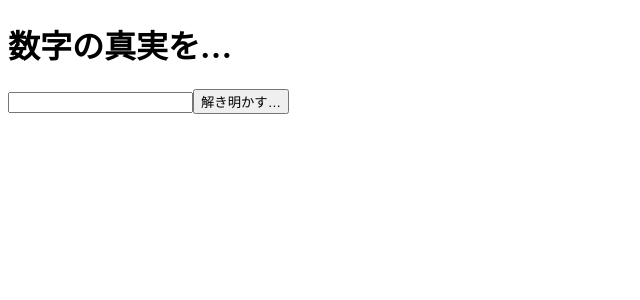
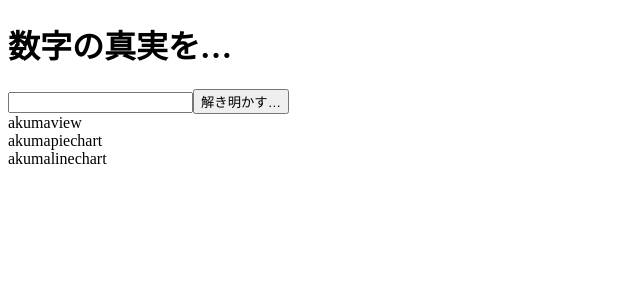
Before and after one commit to takuminish/666tool-React, a React (Create React App) app: page / in a window 1280 px wide. Shown: the top 300 px of the page, without its empty margins (0-640 px from the left). Built offline with nearby package versions, Linux system fonts and the light colour scheme.

Commit message:
必要なcomponentの作成

```diff
--- /dev/null
+++ b/src/components/AkumaChart.js
@@ -0,0 +1,16 @@
+import React from 'react'
+import AkumaPieChart from './AkumaPieChart';
+import AkumaLineChart from './AkumaLineChart';
+
+class AkumaChart extends React.Component {
+    render() {
+        return(
+            <div>
+                <AkumaPieChart />
+                <AkumaLineChart />
+           </div>
+        );
+    }
+}
+
+export default AkumaChart;
--- /dev/null
+++ b/src/components/AkumaLineChart.js
@@ -0,0 +1,11 @@
+import React from 'react'
+
+class AkumaLineChart extends React.Component {
+    render() {
+        return(
+            <div>akumalinechart</div>
+        );
+    }
+}
+
+export default AkumaLineChart;
--- /dev/null
+++ b/src/components/AkumaPieChart.js
@@ -0,0 +1,11 @@
+import React from 'react'
+
+class AkumaPieChart extends React.Component {
+    render() {
+        return(
+            <div>akumapiechart</div>
+        );
+    }
+}
+
+export default AkumaPieChart;
--- /dev/null
+++ b/src/components/AkumaView.js
@@ -0,0 +1,10 @@
+import React from 'react'
+
+class AkumaView extends React.Component {
+    render() {
+        return(
+            <div>akumaview</div>
+        );
+    }
+}
+export default AkumaView;
--- a/src/components/App.js
+++ b/src/components/App.js
@@ -1,5 +1,7 @@
 import React from 'react'
 import AkumaForm from './AkumaForm'
+import AkumaView from './AkumaView'
+import AkumaChart from './AkumaChart'
 
 class App extends React.Component {
     render() {
@@ -7,13 +9,9 @@ class App extends React.Component {
             <div>
                 <AkumaForm />
 
-                <div id="akuma-view">
-                    <div id="result"></div>
-                </div>
-                <div id="akuma-chart">
-                    <div id="pie_chart_result"></div>
-                    <div id="line_chart_result"></div>
-                </div>
+                <AkumaView />
+
+                <AkumaChart />
             </div>
         );
     }
```
